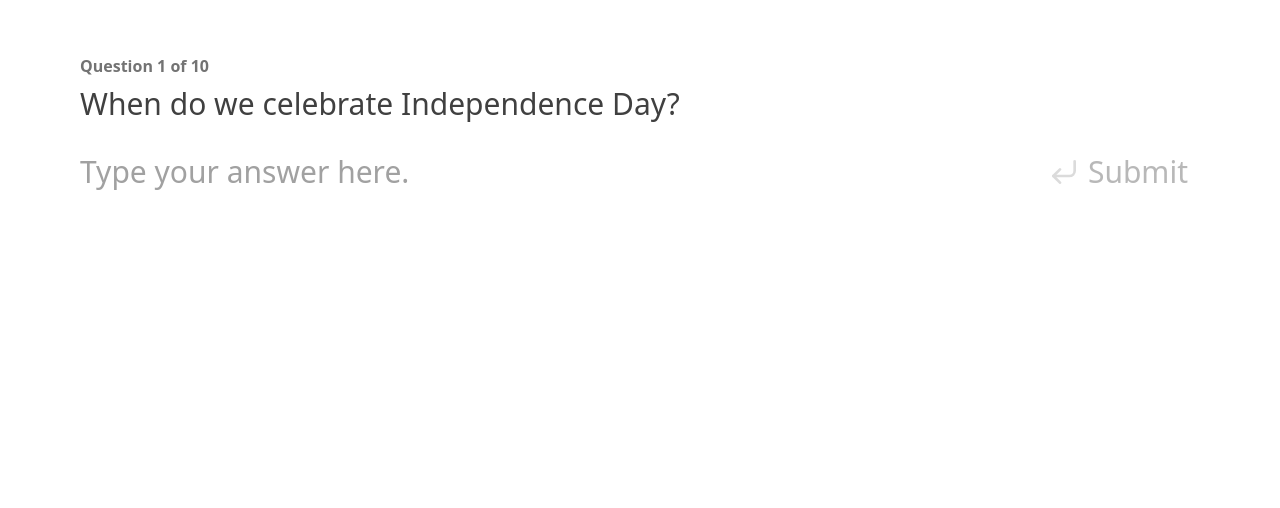
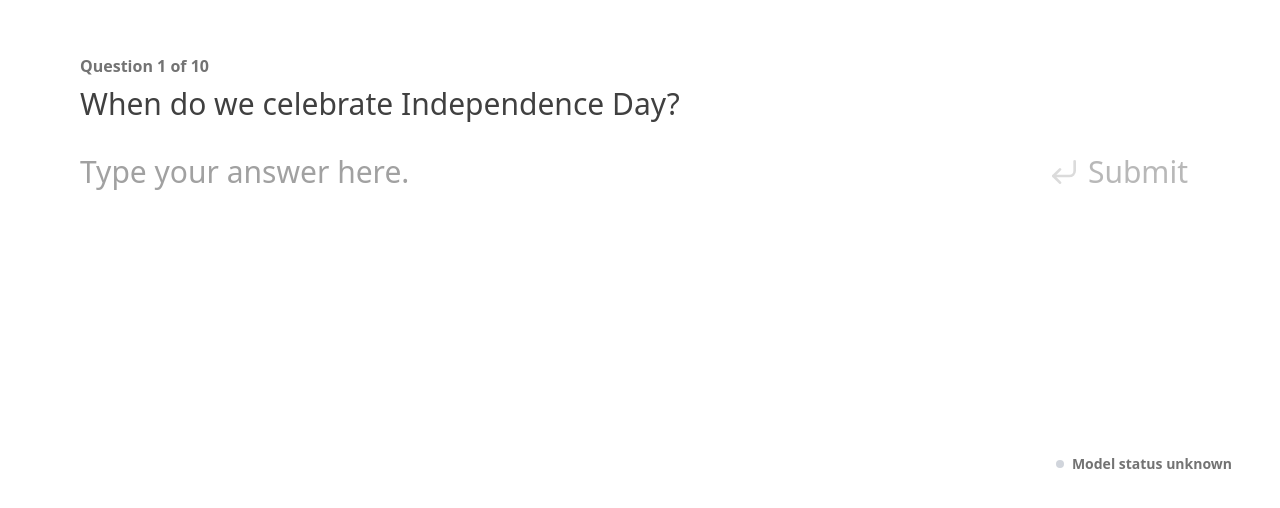
Before and after one commit to chromaticabrr7/civics, a Next.js app: page / in a window 1280 px wide. Shown: the part 278-786 px from the top of the page. Built offline with nearby package versions, Linux system fonts and the light colour scheme.

Commit message:
Added model status light

```diff
--- a/src/components/CivicsTest.tsx
+++ b/src/components/CivicsTest.tsx
@@ -36,6 +36,7 @@ export default function CivicsTest({ questions }: CivicsTestProps) {
   const [results, setResults] = useState<Result[]>([]);
   const [status, setStatus] = useState<'in-progress' | 'passed' | 'failed'>('in-progress');
   const [grading, setGrading] = useState(false);
+  const [apiStatus, setApiStatus] = useState<'ok' | 'error' | null>(null);
 
   // Focus the input on every render
   useEffect(() => {
@@ -51,6 +52,7 @@ export default function CivicsTest({ questions }: CivicsTestProps) {
     e.preventDefault();
     setGrading(true);
 
+    try {
       const res = await fetch('/api/grade', {
         method: 'POST',
         headers: { 'Content-Type': 'application/json' },
@@ -61,7 +63,7 @@ export default function CivicsTest({ questions }: CivicsTestProps) {
         }),
       });
       const data = await res.json();
-
+      setApiStatus(res.ok ? 'ok' : 'error');
       const newCorrectCount = data.isCorrect ? correctCount + 1 : correctCount;
       const newResults = [
           ...results,
@@ -84,6 +86,10 @@ export default function CivicsTest({ questions }: CivicsTestProps) {
       setCurrent(current + 1);
       setStatus(newStatus);
       setGrading(false);
+    } catch (err) {
+      setApiStatus('error');
+      setGrading(false);
+    }
   }
 
   return (
@@ -136,6 +142,15 @@ return (
             </motion.div>
           </AnimatePresence>
         </main>
+        {/* Status light and message at the bottom */}
+        <div className="fixed bottom-12 right-12 flex items-center gap-2 z-50">
+          <span className={`inline-block w-2 h-2 rounded-full ${apiStatus === 'ok' ? 'bg-green-500' : apiStatus === 'error' ? 'bg-red-500' : 'bg-gray-300'}`}></span>
+          <span className="text-sm font-semibold text-neutral-500">
+            {apiStatus === 'ok' && 'Model is working correctly'}
+            {apiStatus === 'error' && 'Model/API error'}
+            {apiStatus === null && 'Model status unknown'}
+          </span>
+        </div>
       </div>
       <Dialog
         open={status !== 'in-progress'}
```
Lines whose indentation alone changed are shown as unchanged.
